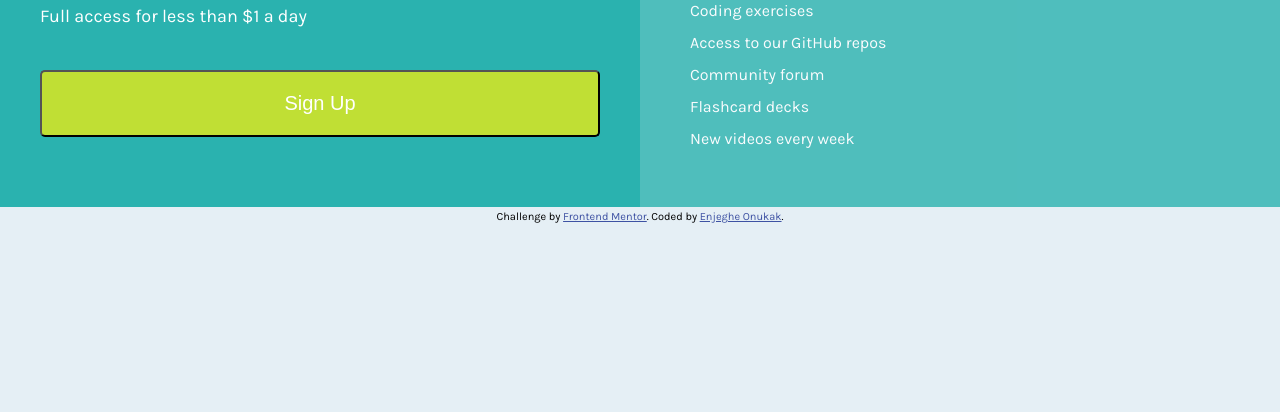
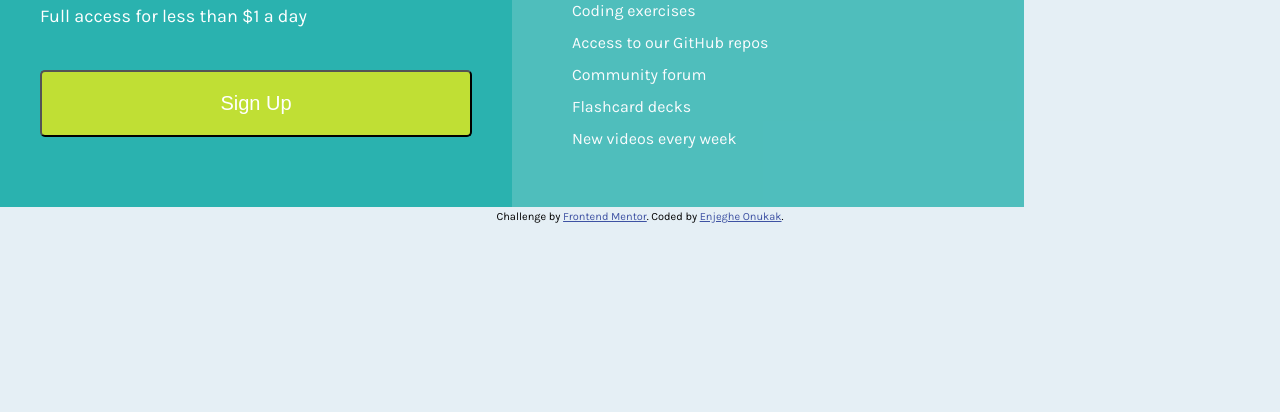
Before and after one commit to EnjegheO/Single-price-grid, a plain HTML site: page single-price-grid-component-master/index.html in a window 1280 px wide. Shown: the part 388-800 px from the top of the page. Drawn offline with Linux system fonts and the light colour scheme.

Commit message:
Updated style.css

```diff
--- a/single-price-grid-component-master/style.css
+++ b/single-price-grid-component-master/style.css
@@ -7,7 +7,7 @@ body{
   font-family: 'Karla', sans-serif;
   font-size: 16px;
   line-height: 20px;
-  max-width: 1440px;
+  max-width: 100%;
   background-color: hsl( 204, 43%, 93%);
 }
 .bg-green{
@@ -15,19 +15,21 @@ body{
 }
 .flex-container {
   display: flex;
+  /* flex-direction: row; */
   flex-wrap: wrap;
+  margin: 0 auto;
 }
 #box-1{
   background-color: white;
   color: hsl(218, 22%, 67%);
-  width: 100vw;
+  width: 100%;
   padding: 40px;
   line-height: 2rem;
 }
 #box-2{
   background-color: hsl(179, 62%, 43%);
   color: #FFFFFF;
-  width: 50vw;
+  width: 40%;
   padding: 40px;
   line-height: 3rem;
   font-size: 18px;
@@ -36,8 +38,8 @@ body{
   background-color: hsl(179, 62%, 43%);
   color:#FFFFFF;
   opacity: 0.8;
-  width: 50vw;
-  padding: 50px;
+  width: 40%;
+  padding: 50px 60px;
   line-height: 2rem;
 }
 #box-1 h1{
@@ -74,7 +76,7 @@ button:hover{
 }
 
 /* MEDIA QUERIES*/
-@media screen and (max-width: 375px) {
+@media screen and (max-width: 900px) {
   .flex-container{
     display: flex;
     flex-direction: column;
```
